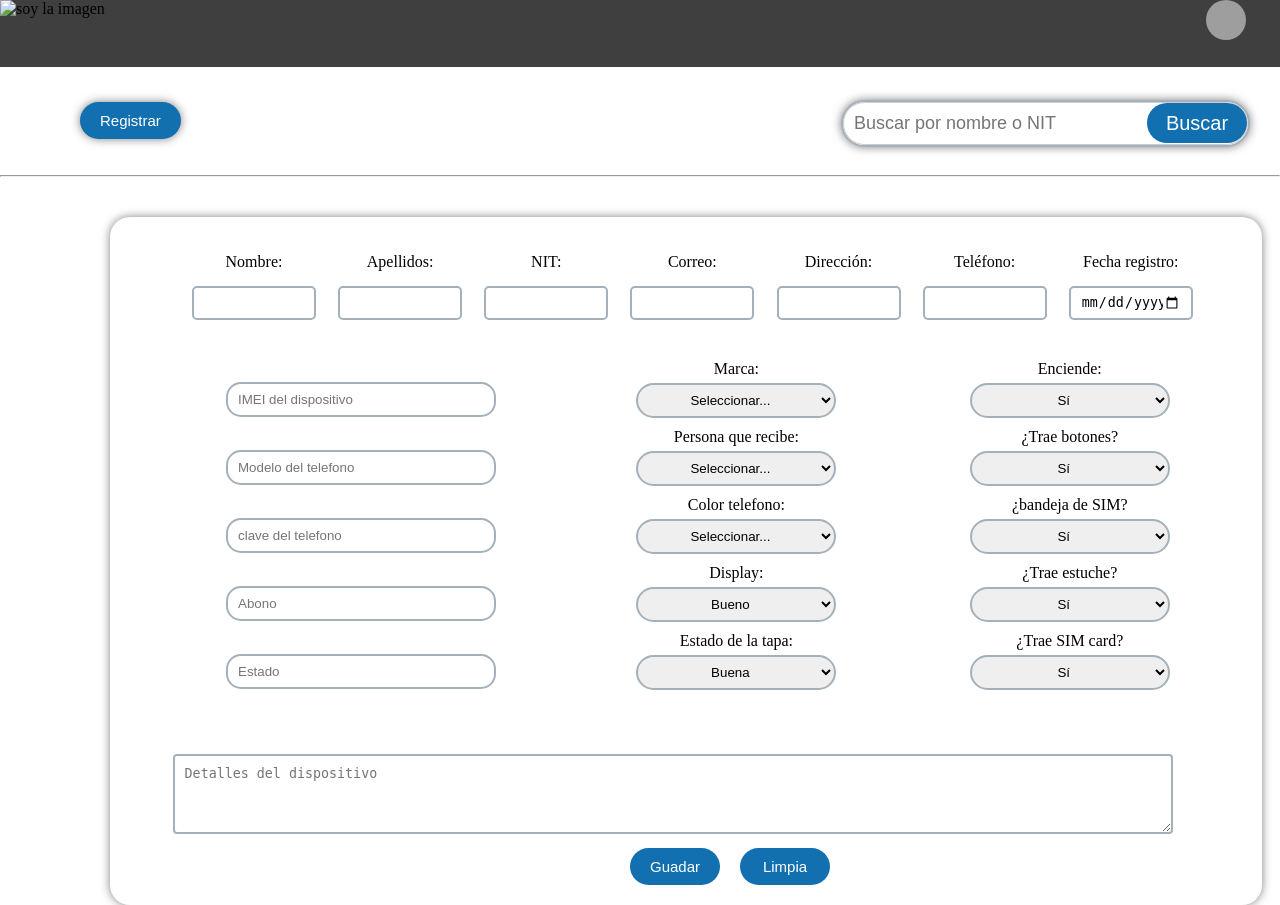
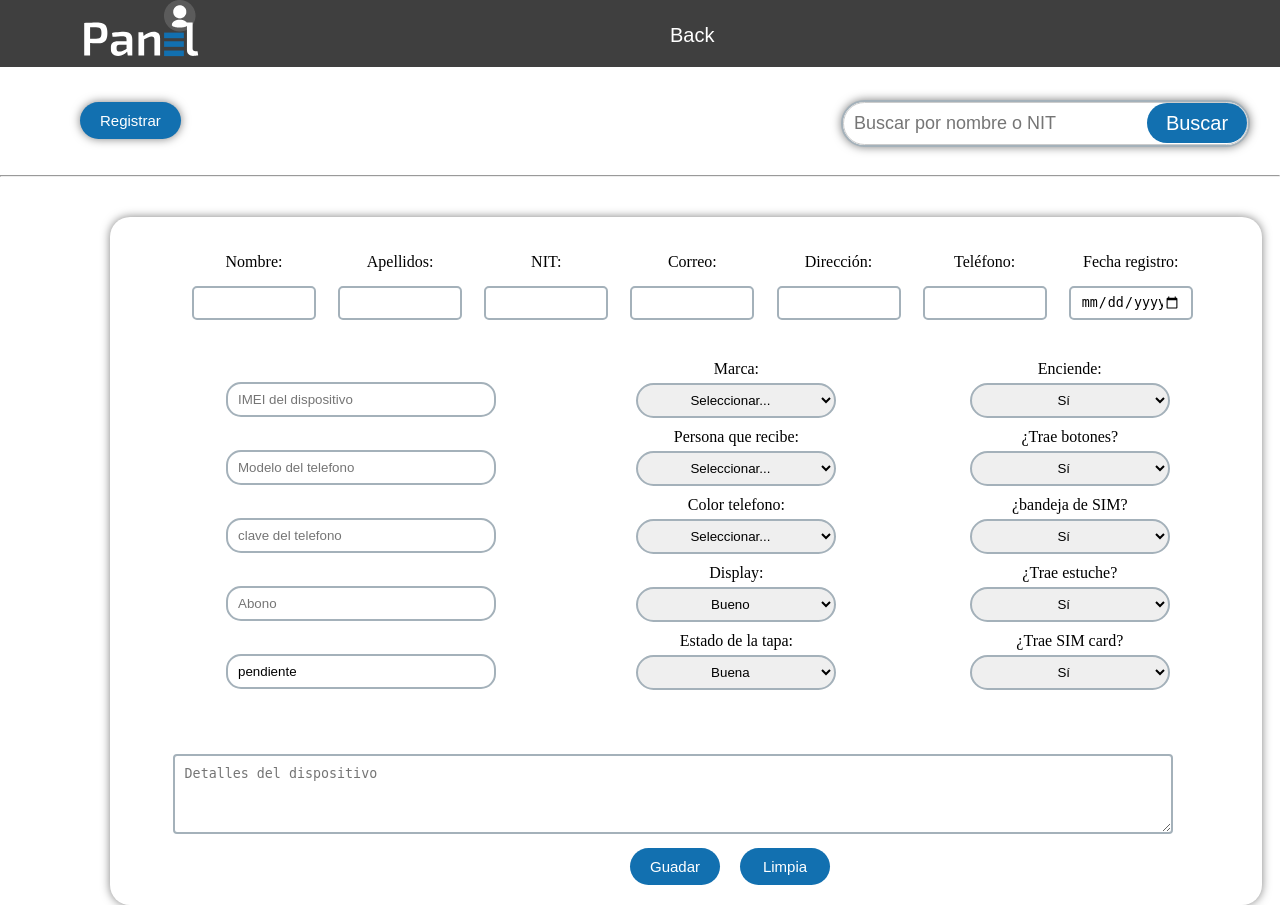
Before and after one commit to luqes55/appjulian, a Flask app: page /register_cliente_dispositivo in a window 1280 px wide. Run offline with Flask 3, Linux system fonts and the light colour scheme; the visitor is signed in with stand-in values (Sample User, id 1); grey boxes are pictures that could not be loaded.

Commit message:
baner actualizado

```diff
--- a/app/routes.py
+++ b/app/routes.py
@@ -1,6 +1,6 @@
 from flask import Blueprint, render_template, redirect, url_for, flash, request,make_response,jsonify
 from flask_login import login_required, login_user, logout_user, current_user
-from .models import User,db, Cliente, Dispositivo
+from .models import User, Cliente, Dispositivo
 from .database import db
 from datetime import date
 
@@ -101,7 +101,7 @@
         if user and user.check_password(password):
             login_user(user)
             flash('Inicio de sesión exitoso.', 'success')
-            response = make_response(redirect(url_for('main.inicio')))
+            response = make_response(redirect(url_for('main.dashboard')))
             return response
         else:
             flash('Credenciales inválidas.', 'danger')
@@ -184,32 +184,27 @@
 
 
 #ruta para cambiar el estado de los registros en inicio.html
+@main.route('/actualizar_estado', methods=['POST'])
+def actualizar_estado():
+    if request.method == 'POST':
 
-@main.route('/actualizar_estado', methods=['POST'])
-def actualizar_registro():
+        cliente_id = request.form.get('cliente-id')
+        nuevo_estado = request.form.get('estado')
 
-    try:
-        estado_id= int(request.form.get('estado_id',0))
-    except ValueError:
-        return jsonify({"error":"Id invalido"}), 400
 
-    nuevo_estado= request.form.get('estado')
-    if not estado_id or not nuevo_estado:
-        return jsonify({"error":"malo"})
+        try:
+            cliente = Cliente.query.get(cliente_id)
+            if cliente:
+                cliente.estado = nuevo_estado
+                db.session.commit()
 
-    if nuevo_estado not in ["pendiente", "entregado"]:
-        return jsonify({"error":"estado invalido"}),400
+                flash('Estado actualizado correctamente', 'success')
+            else:
+                flash('Cliente no encontrado','error')
+        except Exception as e:
+            flash(f'Error al actualizar el estado: {str(e)}', 'error')
 
-    estado = Cliente.query.get(estado_id)
-    if not estado:
-        return jsonify({"error": "estado no encontrado"})
-
-    estado.estado= nuevo_estado
-    db.session.commit()
-
-    return jsonify({"mensaje":" estado actualizado con exito",
-                    "id":estado_id,
-                    "nuevo_estado":estado.estado})
+    return redirect(request.referrer or url_for('main.inicio'))
 
 
 
--- a/app/static/css/style.css
+++ b/app/static/css/style.css
@@ -19,15 +19,46 @@
     display: flex;
 
 }
+.profile{
+    width: 40px;
+    position: relative;
+    left: 5px;
 
-header .Profil-img{
-    width: 40px;
-    height: 40px;
-    border-radius:50px;
-    cursor: pointer;
-    border: 2 solid #ffffff;
+}
+header span {
+    color:#1270b0;
+    position: relative;
+    top:-5px;
+    left:0px;
+    font-size: 12px;
+    font-family: Arial, Helvetica, sans-serif;
+}
+
+header div{
+    width: 50px;
+    height: 60px;
     position: absolute;
-    right: 34px;
+    right: 45px;
+    top: 10px;
+    justify-content: center;
+    padding: auto;
+}
+.span{
+    width: auto;
+    height: 13px;
+    background-color: #dde3e6;
+    position: relative;
+    top:-2px;
+    left:0px;
+    text-align: center;
+    border-radius: 5px;
+}
+
+.logo-img{
+    width: 120px;
+    height: 80px;
+    position: relative;
+    left: 80px;
 }
 
     .container {
@@ -44,6 +75,7 @@
         padding: 10px;
 
     }
+
     nav.contenedor_nav{
         height: auto;
         width: 100%;
@@ -600,7 +632,7 @@
 
 #modal{
     display: none;
-    position: fixed;
+    position: absolute;
     top:50%;
     left: 50%;
     transform: translate(-50%, -50%);
@@ -608,12 +640,12 @@
     box-shadow: 0 4px 8px rgba(0, 0, 0, 0.2);
     padding: 20px;
     border-radius: 10px;
-    z-index: 1000;
+    z-index:999;
 }
 
 #modal-overlay{
     display: none;
-    position: fixed;
+    position: absolute;
     top: 0;
     left: 0;
     width: 100%;
--- a/app/templates/cliente.html
+++ b/app/templates/cliente.html
@@ -1,6 +1,19 @@
 
 
     {% extends 'dashboard.html' %}
+    {% block title %}APP JULIAN | Nuevo Registro{% endblock %}
+
+    {% block header%}
+    <img src="{{ url_for('static', filename='images/logo2.svg') }}" class="logo-img" alt="soy la imagen">
+
+            <button class="regre">
+                <a class="bot" href="{{ url_for('main.inicio') }}">Back</a>
+            </button>
+
+
+            <a href="{{ url_for('main.inicio') }}"><img src="{{ url_for('static', filename='images/perfil.png') }}"  alt="img" class="Perfil-img" id="profileImg"></a>
+
+    {% endblock%}
 
     {% block content %}
 
@@ -67,7 +80,7 @@
                             </div>
                             <div>
 
-                                <input type="text" id="estado" name="estado" placeholder="Estado">
+                                <input type="text" id="estado" name="estado" value="pendiente" selected>
 
                             </div>
 
--- a/app/templates/dashboard.html
+++ b/app/templates/dashboard.html
@@ -3,7 +3,7 @@
 <head>
     <meta charset="UTF-8">
     <meta name="viewport" content="width=device-width, initial-scale=1.0">
-    <title>Dashboard</title>
+    <title>{% block title %}APP JULIAN |{% endblock %}</title>
     <link rel="stylesheet" href="{{ url_for('static', filename='css/style.css') }}">
     <link rel="stylesheet" href="{{ url_for('static', filename='css/style_form_registro.css') }}">
 
@@ -22,9 +22,17 @@
 <header>
 
     {% block header%}
-       <img href="hola" alt="soy la imagen">
 
-       <img src="#" alt="img" class="Profil-img" id="profileImg">
+       <img src="{{ url_for('static', filename='images/logo2.svg') }}" class="logo-img" alt="soy la imagen">
+
+
+       <div >
+        <img src="{{ url_for('static', filename='images/perfil.png') }}" class="profile" alt="img" id="profileImg">
+        <div class="span"><span>{{ current_user.usuario }}</span></div>
+       </div>
+
+
+
     {% endblock%}
 </header>
 
@@ -45,18 +53,8 @@
 
 </nav>
 <hr>
-<!--<ul>
-    <li><a href="{{ url_for('main.inicio') }}">Inicio</a></li>
-    <li><a href="{{ url_for('main.register_cliente_dispositivo') }}">Registrar Cliente</a></li>
-    <li><a href="{{ url_for('main.buscar') }}">Buscar</a></li>
-    <li><a id="openPinButton" href="#">Acceder a Registro</a></li>
-</ul>
-  <li class="per">
-        <img src="{{ url_for('static', filename='images/admin.png') }}" alt="Perfil" >
-       <span>{{ current_user.usuario }}</span>
-    </li>
-   <button> <a href="{{ url_for('main.logout') }}">cerrar sessión</a></button>
--->
+
+
     <div class="container">
         {% block content %}
            <!-- Mensajes Flash -->
@@ -84,9 +82,6 @@
                 </div>
             </div>
 
-
-
-
             {% endblock %}
     </div>
 
--- a/app/templates/resultado_busqueda.html
+++ b/app/templates/resultado_busqueda.html
@@ -1,7 +1,7 @@
 
 
     {% extends 'dashboard.html' %}
-
+    {% block title %}APP JULIAN | Busqueda{% endblock %}
     {% block header%}
 
     <img href="hola" alt="soy la imagen">
```
Also changed, not shown: app/static/js/app.js (+42 -5 lines), app/templates/inicio.html (+29 -40 lines), app/templates/login.html (+21 -14 lines), app/templates/register.html (+10 -1 lines), app/static/images/admin.png (deleted), app/static/images/apagar.png (deleted), app/static/images/imalogin.jpg (deleted), app/static/images/logo.svg (added), app/static/images/logo1.svg (added), app/static/images/logo2.svg (added), app/static/images/logoPanel.png (deleted), app/static/images/nuevoUser.png (deleted), app/static/images/perfil.png (added), app/static/images/perfil1.png (added), 1 more files.
